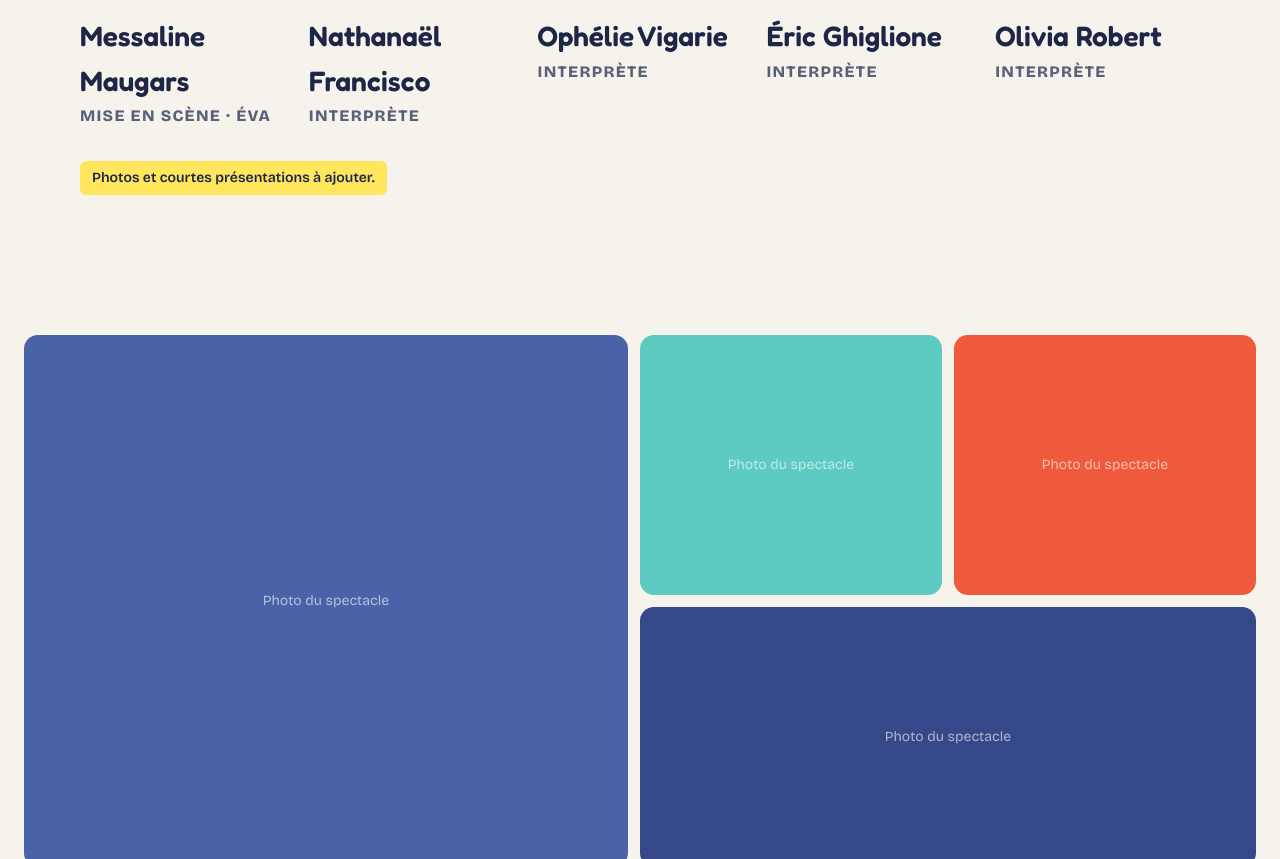
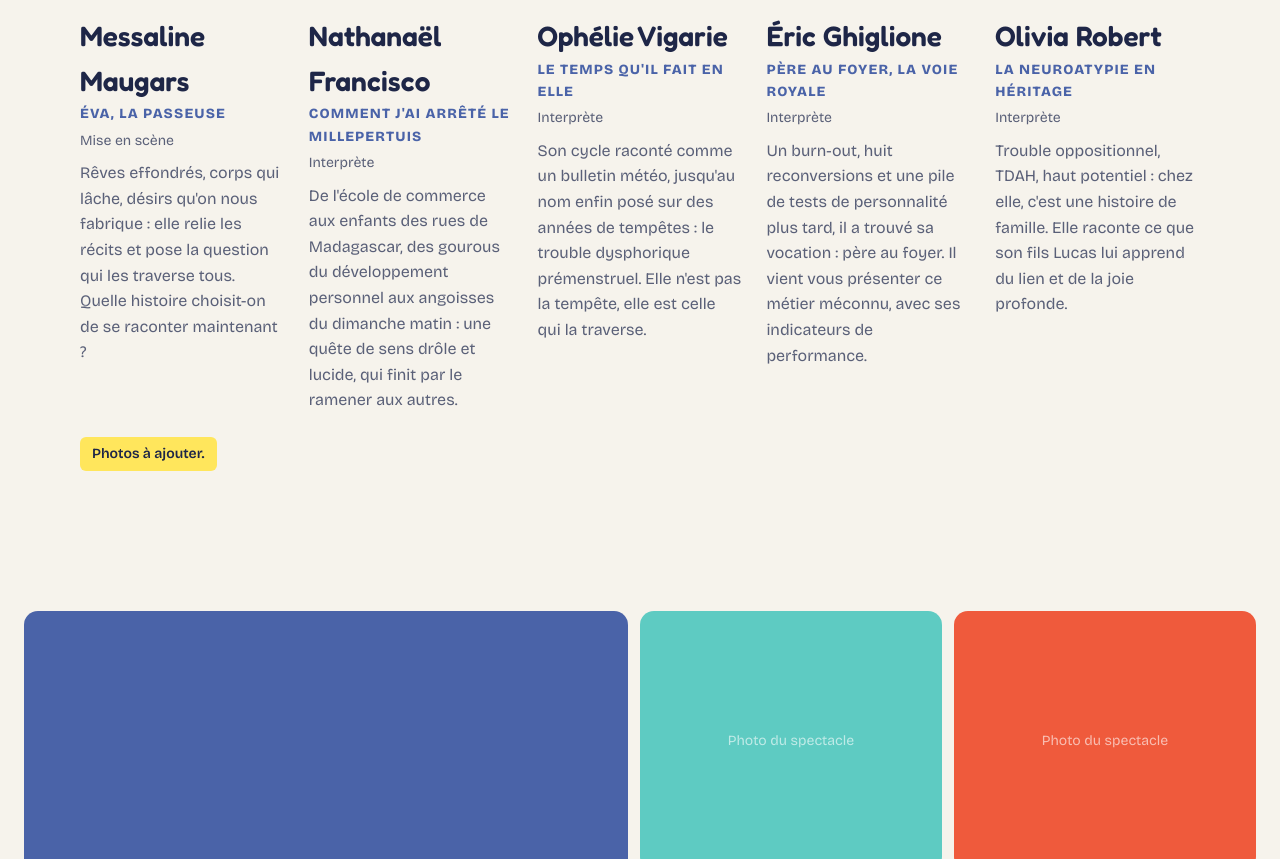
Before and after one commit to nathanaelf2k/si-on-gratte-un-peu, a plain HTML site: page index.html in a window 1280 px wide. Shown: the part 2879-3738 px from the top of the page. Drawn offline with nearby package versions, Linux system fonts and the light colour scheme.

Commit message:
Nouveaux descriptifs des récits, PDF régénérés depuis les Google Docs
Co-Authored-By: Claude Opus 5.5 <noreply@anthropic.com>
Claude-Session: https://claude.ai/code/session_015iv3KpxhMXj8G8yvpMH9o3

```diff
--- a/index.html
+++ b/index.html
@@ -93,30 +93,40 @@
         <article class="card">
           <div class="card__img" style="--tone:#E79BC9"><span>Photo</span></div>
           <h3>Messaline Maugars</h3>
-          <p class="card__role">Mise en scène · Éva</p>
+          <p class="card__role">Éva, la passeuse</p>
+          <p class="card__sub">Mise en scène</p>
+          <p>Rêves effondrés, corps qui lâche, désirs qu'on nous fabrique : elle relie les récits et pose la question qui les traverse tous. Quelle histoire choisit-on de se raconter maintenant ?</p>
         </article>
         <article class="card">
           <div class="card__img" style="--tone:#F3B37D"><span>Photo</span></div>
           <h3>Nathanaël Francisco</h3>
-          <p class="card__role">Interprète</p>
+          <p class="card__role">Comment j'ai arrêté le millepertuis</p>
+          <p class="card__sub">Interprète</p>
+          <p>De l'école de commerce aux enfants des rues de Madagascar, des gourous du développement personnel aux angoisses du dimanche matin : une quête de sens drôle et lucide, qui finit par le ramener aux autres.</p>
         </article>
         <article class="card">
           <div class="card__img" style="--tone:#EF5A3C"><span>Photo</span></div>
           <h3>Ophélie Vigarie</h3>
-          <p class="card__role">Interprète</p>
+          <p class="card__role">Le temps qu'il fait en elle</p>
+          <p class="card__sub">Interprète</p>
+          <p>Son cycle raconté comme un bulletin météo, jusqu'au nom enfin posé sur des années de tempêtes : le trouble dysphorique prémenstruel. Elle n'est pas la tempête, elle est celle qui la traverse.</p>
         </article>
         <article class="card">
           <div class="card__img" style="--tone:#5BB56A"><span>Photo</span></div>
           <h3>Éric Ghiglione</h3>
-          <p class="card__role">Interprète</p>
+          <p class="card__role">Père au foyer, la voie royale</p>
+          <p class="card__sub">Interprète</p>
+          <p>Un burn-out, huit reconversions et une pile de tests de personnalité plus tard, il a trouvé sa vocation : père au foyer. Il vient vous présenter ce métier méconnu, avec ses indicateurs de performance.</p>
         </article>
         <article class="card">
           <div class="card__img" style="--tone:#F5A623"><span>Photo</span></div>
           <h3>Olivia Robert</h3>
-          <p class="card__role">Interprète</p>
+          <p class="card__role">La neuroatypie en héritage</p>
+          <p class="card__sub">Interprète</p>
+          <p>Trouble oppositionnel, TDAH, haut potentiel : chez elle, c'est une histoire de famille. Elle raconte ce que son fils Lucas lui apprend du lien et de la joie profonde.</p>
         </article>
       </div>
-      <p class="todo-block">Photos et courtes présentations à ajouter.</p>
+      <p class="todo-block">Photos à ajouter.</p>
     </div>
   </section>
 
--- a/style.css
+++ b/style.css
@@ -146,6 +146,7 @@ h2 {
 @media (max-width: 560px) { .cards { grid-template-columns: 1fr 1fr; gap: 16px; } .card h3 { font-size: 22px; } }
 .card h3 { font-family: var(--display); font-weight: 600; font-size: 28px; margin-top: 14px; }
 .equipe__lead { max-width: 720px; margin-bottom: 36px; }
+.card__sub { font-size: 14px; color: var(--muted); margin: -4px 0 8px; }
 .card h3 small { display: block; font-family: var(--body); font-size: 14px; font-weight: 600; color: var(--muted); }
 .card__role { font-weight: 800; font-size: 14px; text-transform: uppercase; letter-spacing: .08em; color: var(--blue); margin-bottom: 8px; }
 .card p:last-child { font-size: 16px; color: var(--muted); }
```
Also changed, not shown: 2 other files.
